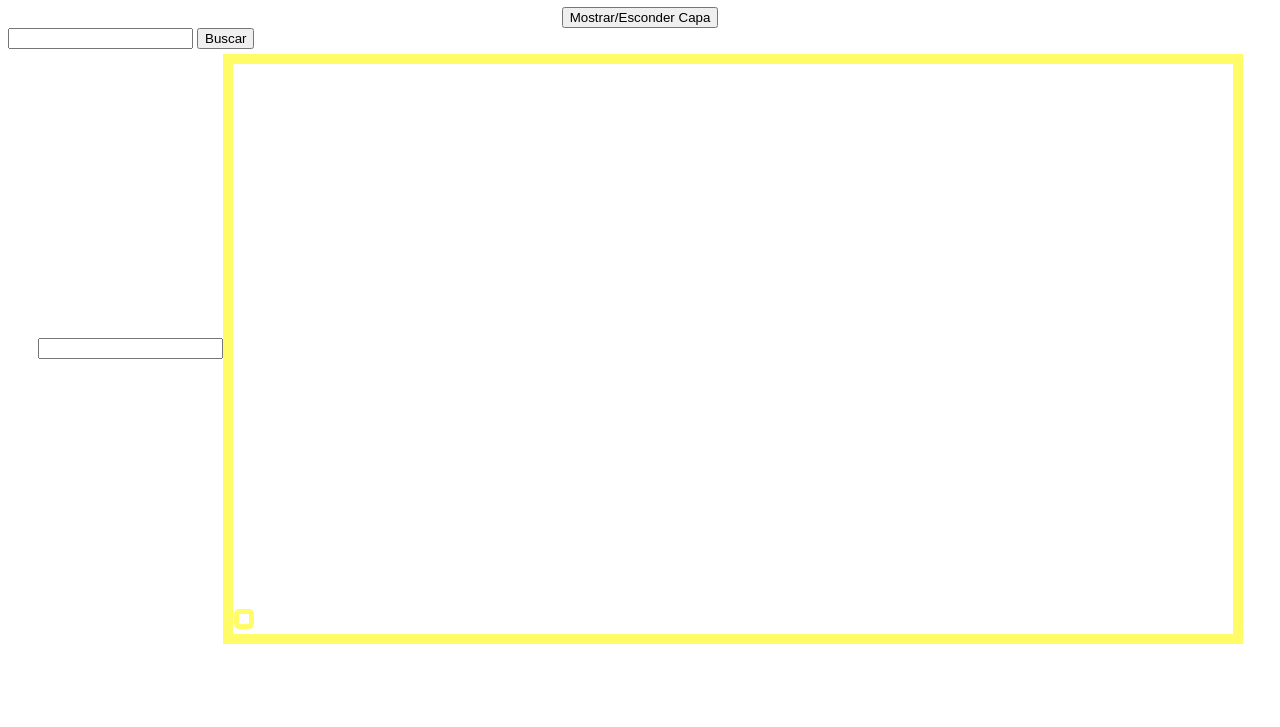
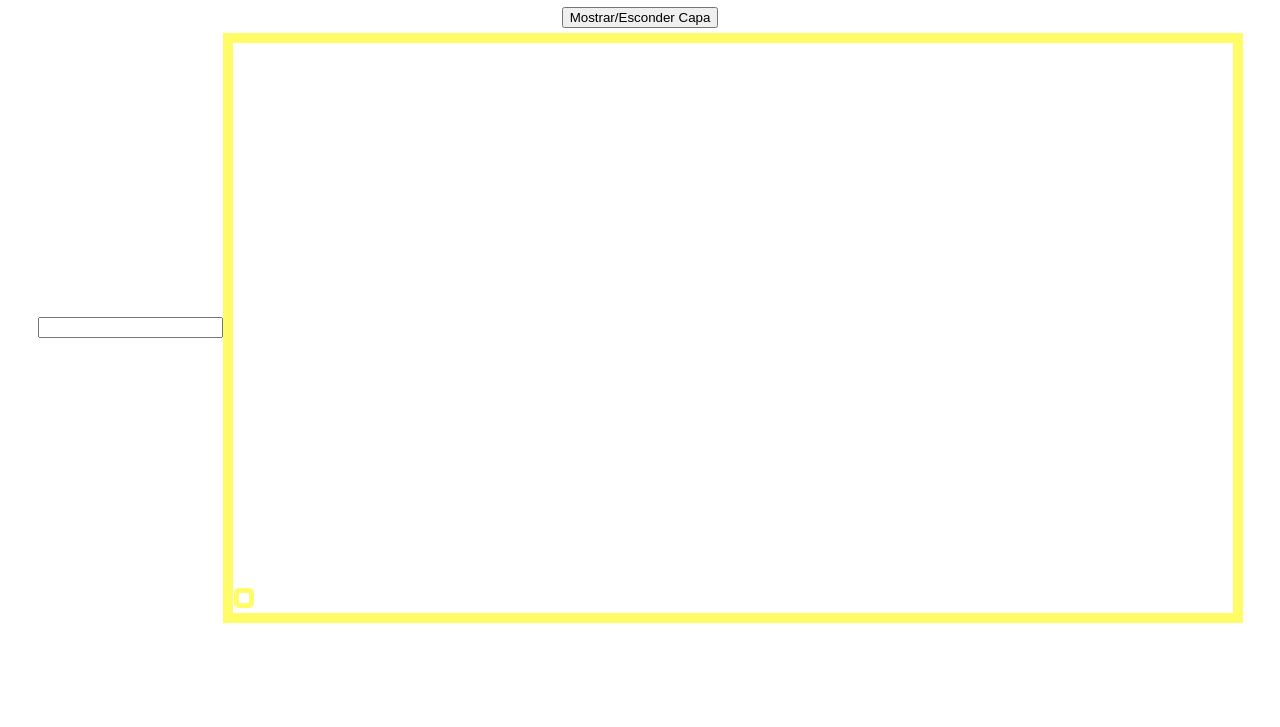
Before and after one commit to CarlosEduardoBotero/autocompleter-caba-test, a website: page index.html in a window 1280 px wide. Shown: the part 73-800 px from the top of the page. Drawn offline with Linux system fonts and the light colour scheme.

Commit message:
eliminated input

```diff
--- a/index.html
+++ b/index.html
@@ -186,8 +186,6 @@
     <!-- Botón para activar/desactivar la nueva capa -->
     <button id="toggleLayerButton">Mostrar/Esconder Capa</button>
 
-    <input id="dirrecionInput" />
-    <button id="buscarBtn">Buscar</button>
     <div id="errorDiv"></div>
     <!-- Contenedor centrado para el mapa con borde negro sólido de 10px -->
     <div id="map-container">
```
